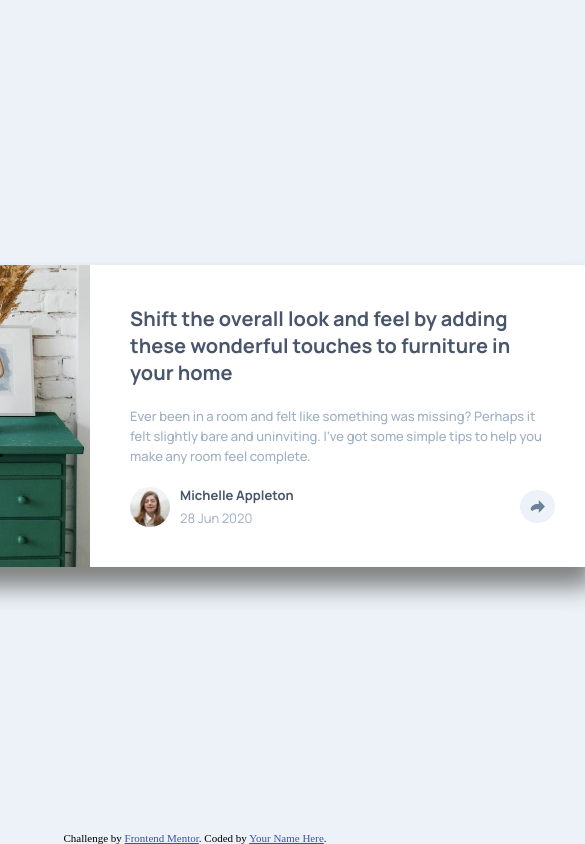
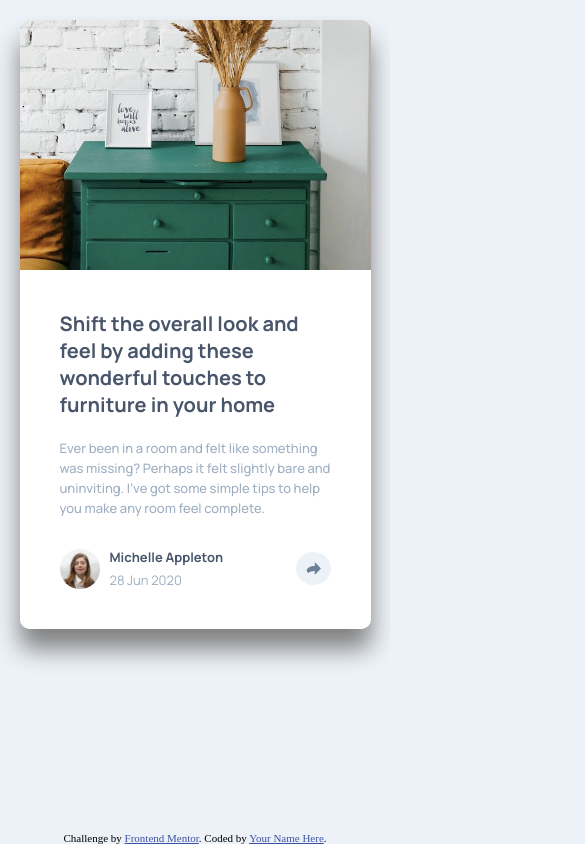
Before and after one commit to romrauq/article-preview-component, a plain HTML site: page index.html in a window 390 px wide. Shown: the whole page, 585 px wide, since content can reach past the window. Drawn offline with Linux system fonts and the light colour scheme.

Commit message:
Setup styles for mobile device screens.

```diff
--- a/resources/css/styles.css
+++ b/resources/css/styles.css
@@ -111,3 +111,21 @@ body {
 .attribution a {
 	color: hsl(228, 45%, 44%);
 }
+@media (max-width: 475px) {
+	.main-container {
+		flex-direction: column;
+		width: 90%;
+		margin: 20px 0 50px 0;
+	}
+	.left-column {
+		height: 250px;
+		width: 100%;
+		border-radius: 10px 10px 0 0;
+	}
+	.right-column {
+		border-radius: 0 0 10px 10px;
+	}
+	.user-row {
+		margin: 10px 0 0 0;
+	}
+}
```
